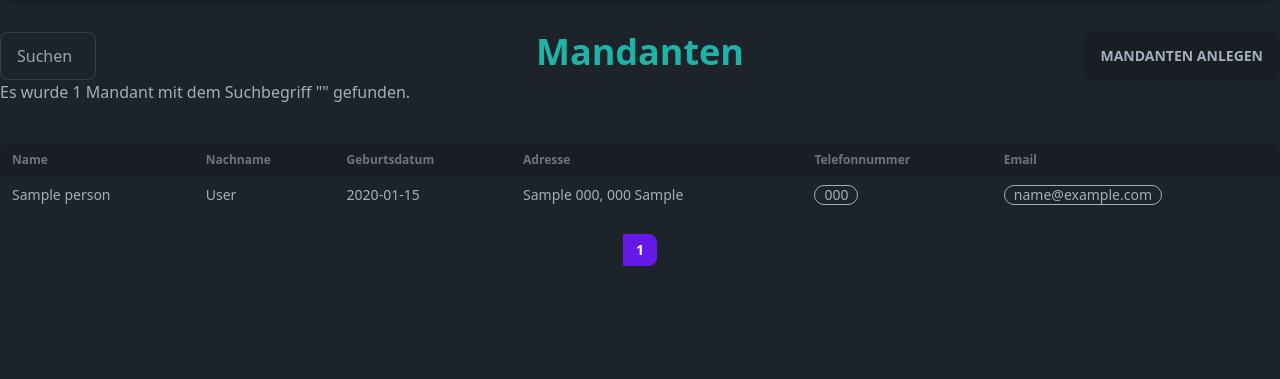
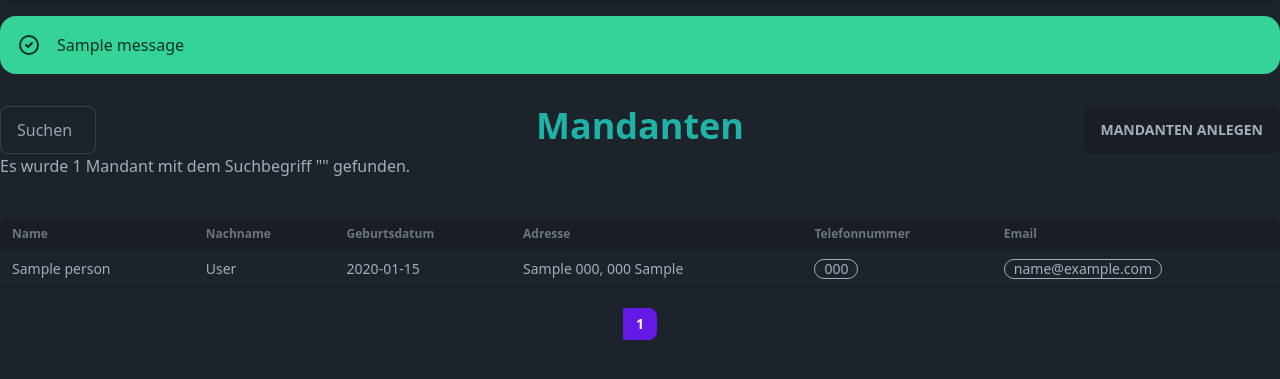
Before and after one commit to bigomato/client-management, a Flask app: page /clients in a window 1280 px wide. Shown: the part 96-475 px from the top of the page. Run offline with Flask 3, Linux system fonts and the light colour scheme; tables that the repository leaves empty hold one stand-in row (values such as "Sample post"); one stand-in notice (Sample message) is shown; some libraries are stand-ins or nearby versions.

Commit message:
Added Flashmessage support

```diff
--- a/app/templates/base.html
+++ b/app/templates/base.html
@@ -44,6 +44,52 @@
                 </div>
             </div>
         </div>
+
+        {% with messages = get_flashed_messages(with_categories=true) %}
+        {% if messages %}
+        <ul>
+            {% for category, message in messages %}
+            {% if category == 'error' %}
+            <div class="alert mt-4 alert-error">
+                <svg xmlns="http://www.w3.org/2000/svg" class="stroke-current shrink-0 h-6 w-6" fill="none"
+                    viewBox="0 0 24 24">
+                    <path stroke-linecap="round" stroke-linejoin="round" stroke-width="2"
+                        d="M10 14l2-2m0 0l2-2m-2 2l-2-2m2 2l2 2m7-2a9 9 0 11-18 0 9 9 0 0118 0z" />
+                </svg>
+                <span>{{message}}</span>
+            </div>
+            {% elif category == 'warning' %}
+            <div class="alert mt-4 alert-warning">
+                <svg xmlns="http://www.w3.org/2000/svg" class="stroke-current shrink-0 h-6 w-6" fill="none"
+                    viewBox="0 0 24 24">
+                    <path stroke-linecap="round" stroke-linejoin="round" stroke-width="2"
+                        d="M12 9v2m0 4h.01m-6.938 4h13.856c1.54 0 2.502-1.667 1.732-3L13.732 4c-.77-1.333-2.694-1.333-3.464 0L3.34 16c-.77 1.333.192 3 1.732 3z" />
+                </svg>
+                <span>{{message}}</span>
+            </div>
+            {% elif category == 'info' %}
+            <div class="alert mt-4 alert-info">
+                <svg xmlns="http://www.w3.org/2000/svg" fill="none" viewBox="0 0 24 24"
+                    class="stroke-current shrink-0 w-6 h-6">
+                    <path stroke-linecap="round" stroke-linejoin="round" stroke-width="2"
+                        d="M13 16h-1v-4h-1m1-4h.01M21 12a9 9 0 11-18 0 9 9 0 0118 0z"></path>
+                </svg>
+                <span>{{message}}</span>
+            </div>
+            {% elif category == 'success' %}
+            <div class="alert mt-4 alert-success">
+                <svg xmlns="http://www.w3.org/2000/svg" class="stroke-current shrink-0 h-6 w-6" fill="none"
+                    viewBox="0 0 24 24">
+                    <path stroke-linecap="round" stroke-linejoin="round" stroke-width="2"
+                        d="M9 12l2 2 4-4m6 2a9 9 0 11-18 0 9 9 0 0118 0z" />
+                </svg>
+                <span>{{message}}</span>
+            </div>
+            {% endif %}
+            {% endfor %}
+        </ul>
+        {% endif %}
+        {% endwith %}
     </div>
 
     <!-- TODO: Add Flash Message Support -->
```
